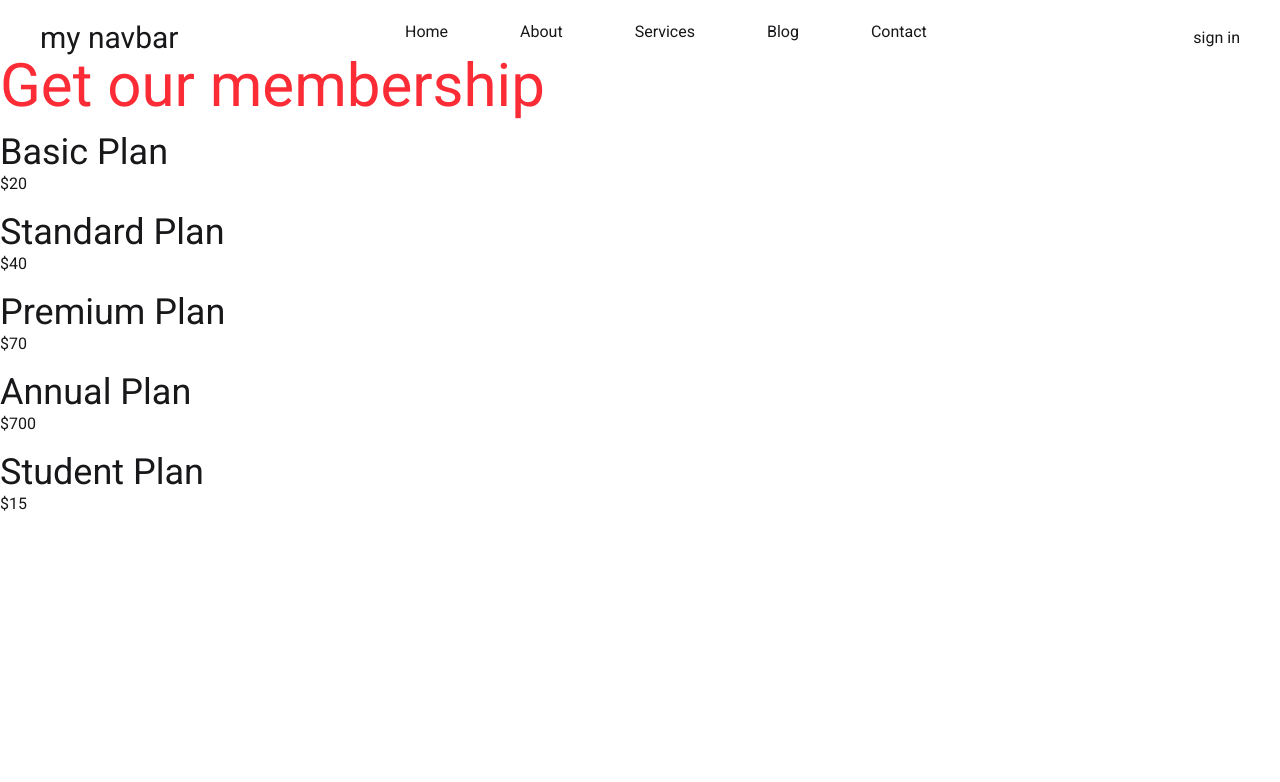
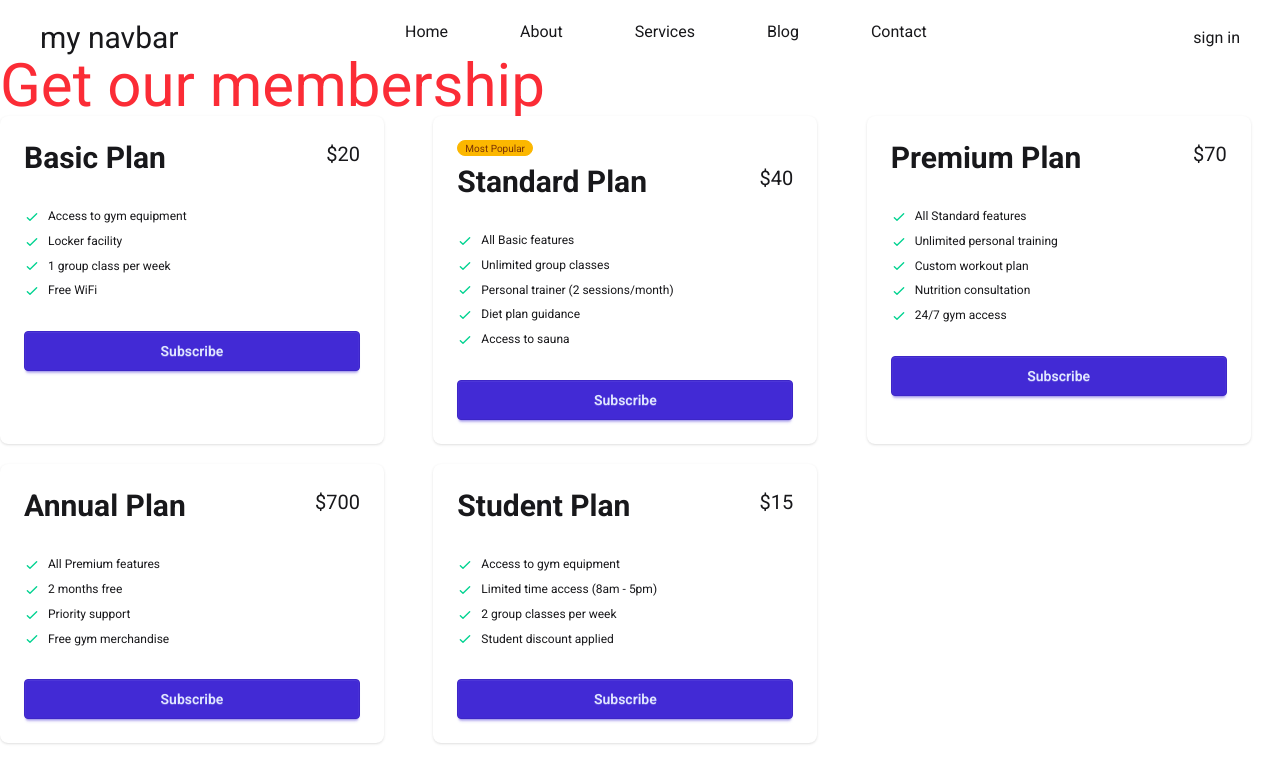
Before and after one commit to masuddeveloper143/tailwind-react-pricing-options, a React (Vite) app: page / in a window 1280 px wide. Shown: the top 782 px of the page. Built offline with nearby package versions, Linux system fonts and the light colour scheme.

Commit message:
Update project

```diff
--- a/package.json
+++ b/package.json
@@ -12,7 +12,8 @@
   "dependencies": {
     "lucide-react": "^1.3.0",
     "react": "^19.2.4",
-    "react-dom": "^19.2.4"
+    "react-dom": "^19.2.4",
+    "recharts": "^3.8.1"
   },
   "devDependencies": {
     "@eslint/js": "^9.39.4",
--- a/public/priceingData.json
+++ b/public/priceingData.json
@@ -16,6 +16,7 @@
     "name": "Standard Plan",
     "price": 40,
     "duration": "monthly",
+    "popular": true,
     "features": [
       "All Basic features",
       "Unlimited group classes",
--- /dev/null
+++ b/src/component/PricingFeature/PricingFeatures.jsx
@@ -0,0 +1,11 @@
+import { CircleCheckBig } from 'lucide-react';
+import React from 'react';
+
+const PricingFeatures = ({ feature }) => {
+
+    return (
+        <p className='flex' > <CircleCheckBig className='m-2'></CircleCheckBig>{feature}</p>
+    );
+};
+
+export default PricingFeatures;
--- /dev/null
+++ b/src/component/dasypricingcard/Dasypricingcard.jsx
@@ -0,0 +1,32 @@
+import React from 'react';
+
+const Dasypricingcard = ({ pricing }) => {
+    const { name, price, features, popular } = pricing;
+    return (
+        <div className="card w-96 bg-base-100 shadow-sm">
+            <div className="card-body">
+                {popular && <span className="badge badge-xs badge-warning">Most Popular</span>}
+                <div className="flex justify-between">
+                    <h2 className="text-3xl font-bold">{name}</h2>
+                    <span className="text-xl">${price}</span>
+                </div>
+                <ul className="mt-6 flex flex-col gap-2 text-xs">
+
+                    {
+                        features.map((features, index) => <li key={index}>
+                            <svg xmlns="http://www.w3.org/2000/svg" className="size-4 me-2 inline-block text-success" fill="none" viewBox="0 0 24 24" stroke="currentColor"><path strokeLinecap="round" strokeLinejoin="round" strokeWidth="2" d="M5 13l4 4L19 7" /></svg>
+                            <span>{features}</span>
+                        </li>)
+                    }
+
+
+                </ul>
+                <div className="mt-6">
+                    <button className="btn btn-primary btn-block">Subscribe</button>
+                </div>
+            </div>
+        </div>
+    );
+};
+
+export default Dasypricingcard;
--- a/src/component/priceingCard/PriceingCard.jsx
+++ b/src/component/priceingCard/PriceingCard.jsx
@@ -1,11 +1,21 @@
 import React from 'react';
+import PricingFeatures from '../PricingFeature/PricingFeatures';
 
 const PriceingCard = ({ priceing }) => {
-    console.log(priceing)
+    const { name, price, features, duration } = priceing;
     return (
-        <div>
-            <h1 className='text-4xl mt-4'>{priceing.name}</h1>
-            <p>${priceing.price}</p>
+        <div className='border bg-amber-300 p-10 rounded-2xl mx-5 flex-1'>
+            <h1 className='text-7xl mt-4'>{name}</h1>
+            <p className='text-4xl'>${price}</p>
+
+            <div className= 'flex flex-col bg-amber-700 rounded-3xl p-4 my-4'>
+                <p className=''>{features}</p>
+
+                {
+                    features.map((feature, index) => <PricingFeatures key={index} feature={feature}></PricingFeatures>)
+                }
+            </div>
+            <button className="btn w-full">subscribe</button>
         </div>
     );
 };
--- a/src/component/priceingOption/PriceingOption.jsx
+++ b/src/component/priceingOption/PriceingOption.jsx
@@ -1,5 +1,6 @@
 import React, { use } from 'react';
 import PriceingCard from '../priceingCard/PriceingCard';
+import Dasypricingcard from '../dasypricingcard/Dasypricingcard';
 
 const PriceingOption = ({ priceingPromise }) => {
 
@@ -11,17 +12,26 @@ const PriceingOption = ({ priceingPromise }) => {
         <div>
             <h1 className='text-6xl text-red-500'>Get our membership</h1>
 
-            <div>
-                {
+            <div className='grid md:grid-cols-2 lg:grid-cols-3 gap-5'>
+                {/* {
                     priceingData.map(priceing =>
                         <PriceingCard
                             key={priceing.id}
                             priceing={priceing}>
 
                         </PriceingCard>)
+                } */}
+
+
+                {
+                    priceingData.map(pricing => <Dasypricingcard
+                        key={pricing.id} pricing={pricing}>
+
+                        </Dasypricingcard>)
                 }
+
             </div>
-        </div>
+        </div >
     );
 };
 
```
Also changed, not shown: 1 other file (tests, documents, lock files or other folders).
